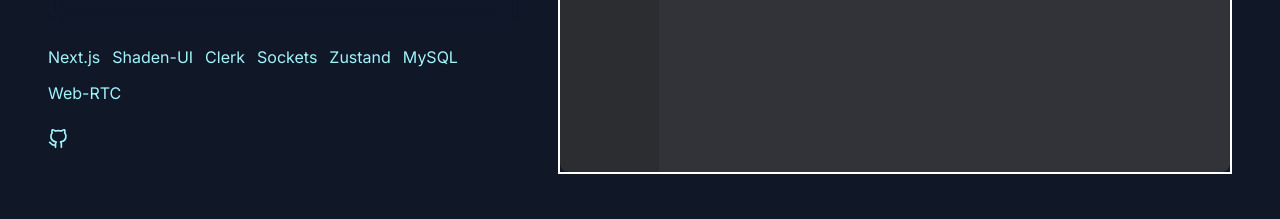
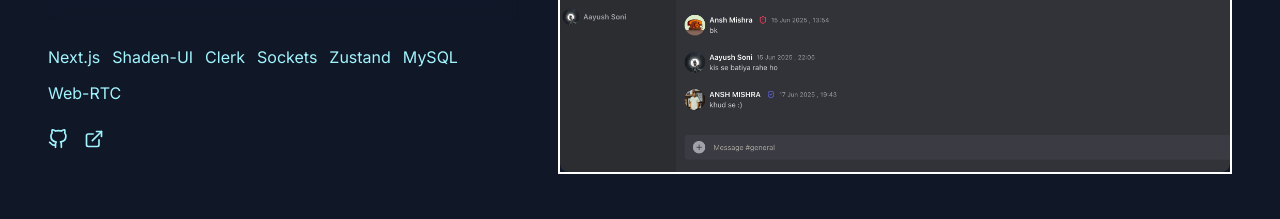
Before and after one commit to Maverick-1005/PortFolio, a Next.js app: page / in a window 1280 px wide. Shown: the part 2062-2281 px from the top of the page. Built offline with nearby package versions, Linux system fonts and the light colour scheme.

Commit message:
updated project photo && added link

```diff
--- a/app/sections/Work.tsx
+++ b/app/sections/Work.tsx
@@ -63,7 +63,8 @@ export default function Work() {
       description: 'A real-time communication platform inspired by Discord, enabling seamless text, voice, and video interactions. It supports user authentication, private and public chat rooms, role-based permissions, and media sharing.',
       image: '/uploads/project1.jpg',
       tags: ['Next.js', 'Shaden-UI', 'Clerk', 'Sockets', 'Zustand', 'MySQL', 'Web-RTC'],
-      github: 'https://github.com/Maverick-1005',
+      github: 'https://github.com/Maverick-1005/Lobby',
+      external: 'https://lobii.vercel.app',
       featured: true
     },
     {
@@ -71,7 +72,7 @@ export default function Work() {
       description: 'A video streaming platform inspired by YouTube, offering features like Google login, video upload, subscriptions, playlists and watch history. Users can create channels, upload videos, subscribe to others, and engage with content.',
       image: '/uploads/project2.jpg',
       tags: ['OAuth 2.0', 'Material-UI', 'Cloudinary', 'MERN', 'Redux', 'JWT'],
-      github: 'https://github.com/Maverick-1005',
+      github: 'https://github.com/Maverick-1005/VidVault-Backend',
       external: 'https://vidvault.vercel.app',
       featured: true
     }
@@ -152,7 +153,7 @@ export default function Work() {
                       viewport={{ once: true }}
                       transition={{ duration: 0.8 }}
                     />
-                    <div className="absolute inset-0 bg-blue-900/80"></div>
+                    <div className="absolute inset-0 bg-gray-900/80"></div>
                   </div>
 
                   {/* Content overlay for mobile */}
```
Also changed, not shown: public/uploads/project1.jpg.
